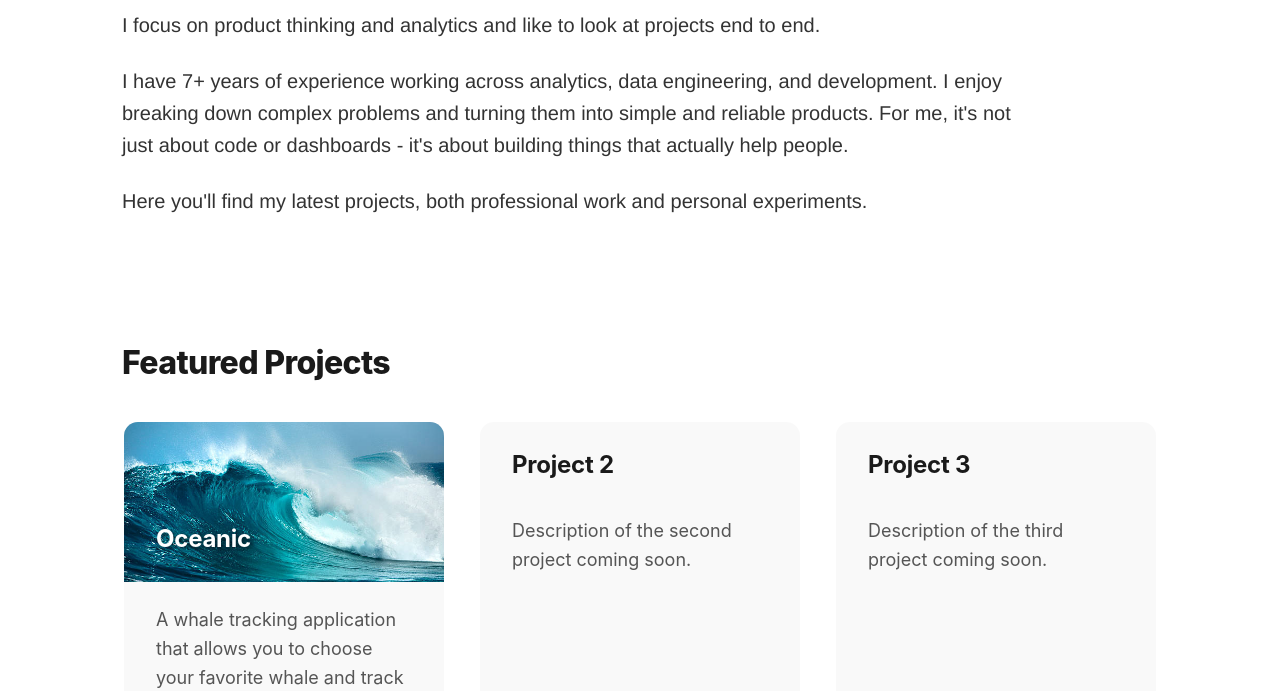
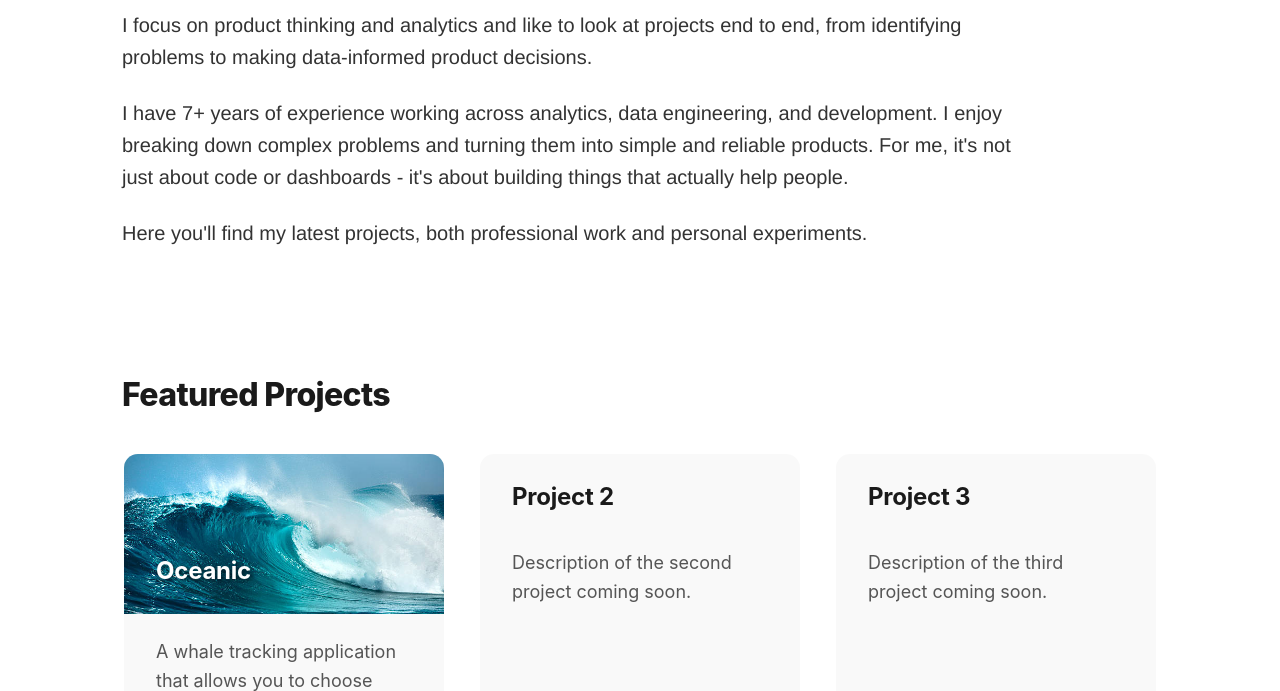
Before and after one commit to weisepuma/mironova.io, a plain HTML site: page index.html in a window 1280 px wide. Shown: the part 409-1100 px from the top of the page. Drawn offline with Linux system fonts and the light colour scheme.

Commit message:
Update index.html

```diff
--- a/index.html
+++ b/index.html
@@ -24,7 +24,7 @@
         <section class="hero">
             <p class="hero-intro">HELLO, I AM EVGENIA</p>
             <h1 class="hero-title">I'm an analyst who loves building products.</h1>
-            <p class="hero-description">I focus on product thinking and analytics and like to look at projects end to end.</p>
+            <p class="hero-description">I focus on product thinking and analytics and like to look at projects end to end, from identifying problems to making data-informed product decisions.</p>
             <p class="hero-description">I have 7+ years of experience working across analytics, data engineering, and development. I enjoy breaking down complex problems and turning them into simple and reliable products. For me, it's not just about code or dashboards - it's about building things that actually help people.</p>
             <p class="hero-description">Here you'll find my latest projects, both professional work and personal experiments.</p>
         </section>
```
